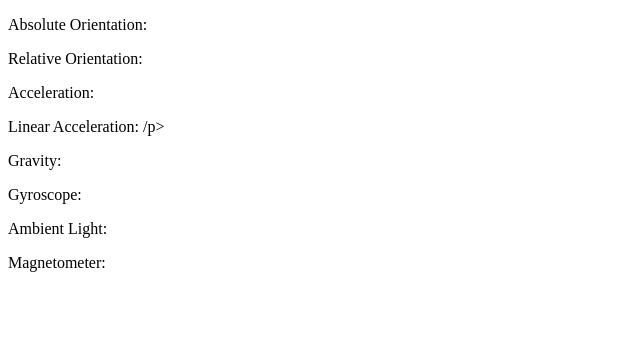
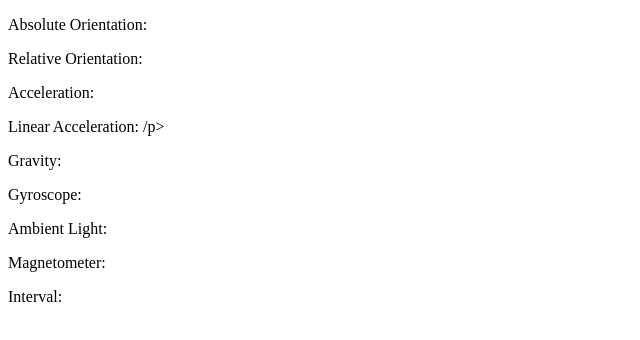
Before and after one commit to Shejin01/Android-Sensors-Test, a plain HTML site: page index.html in a window 1280 px wide. Shown: the full height of the page, 0-640 px from the left. Drawn offline with Linux system fonts and the light colour scheme.

Commit message:
Andd Interval

```diff
--- a/index.html
+++ b/index.html
@@ -14,6 +14,7 @@
 	<p id="gyroscope">Gyroscope: </p>
 	<p id="ambientLightSensor">Ambient Light: </p>
 	<p id="magnetometer">Magnetometer: </p>
+	<p id="interval">Interval: </p>
 
 	<script lang="javascript" src="script.js"></script>
 </body>
--- a/script.js
+++ b/script.js
@@ -12,6 +12,7 @@ const gravitySensorText = document.getElementById("gravitySensor");
 const gyroscopeText = document.getElementById("gyroscope");
 const ambientLightSensorText = document.getElementById("ambientLightSensor");
 const magnetometerText = document.getElementById("magnetometer");
+const intervalText = document.getElementById("interval");
 
 /*if (window.DeviceOrientationEvent) {
 	window.addEventListener("deviceorientation", (event) => {
@@ -156,6 +157,7 @@ magnetometer.onreading = () => {
 		Magnetic Field Z: ${sensor.z}µT
 	`;
 };
+intervalText.innerHTML = `Interval: ${absoluteOrientationSensor.timestamp}ms`;
 
 absoluteOrientationSensor.onerror = event => {
 	absoluteOrientationSensorText.innerHTML = `${event.error.name}: ${event.error.message}`;
```
